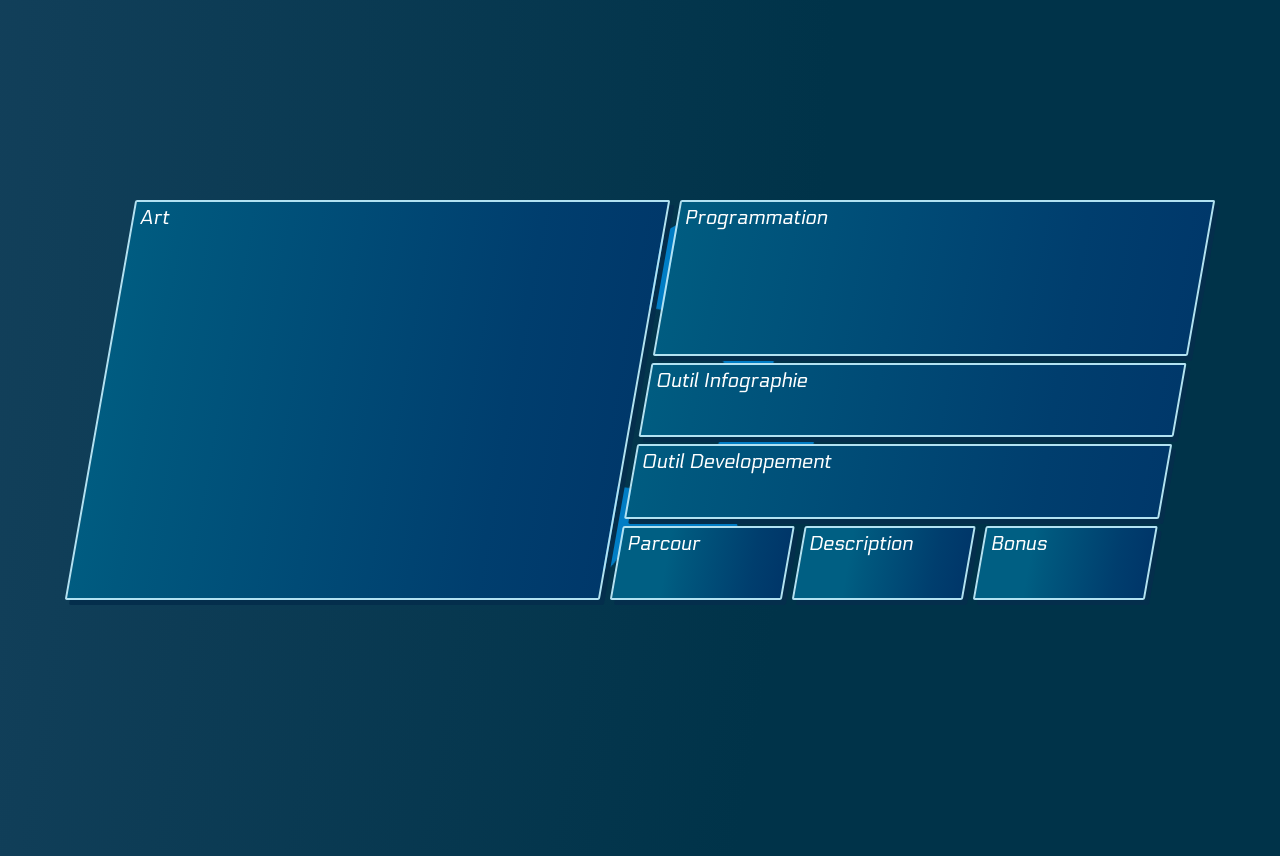
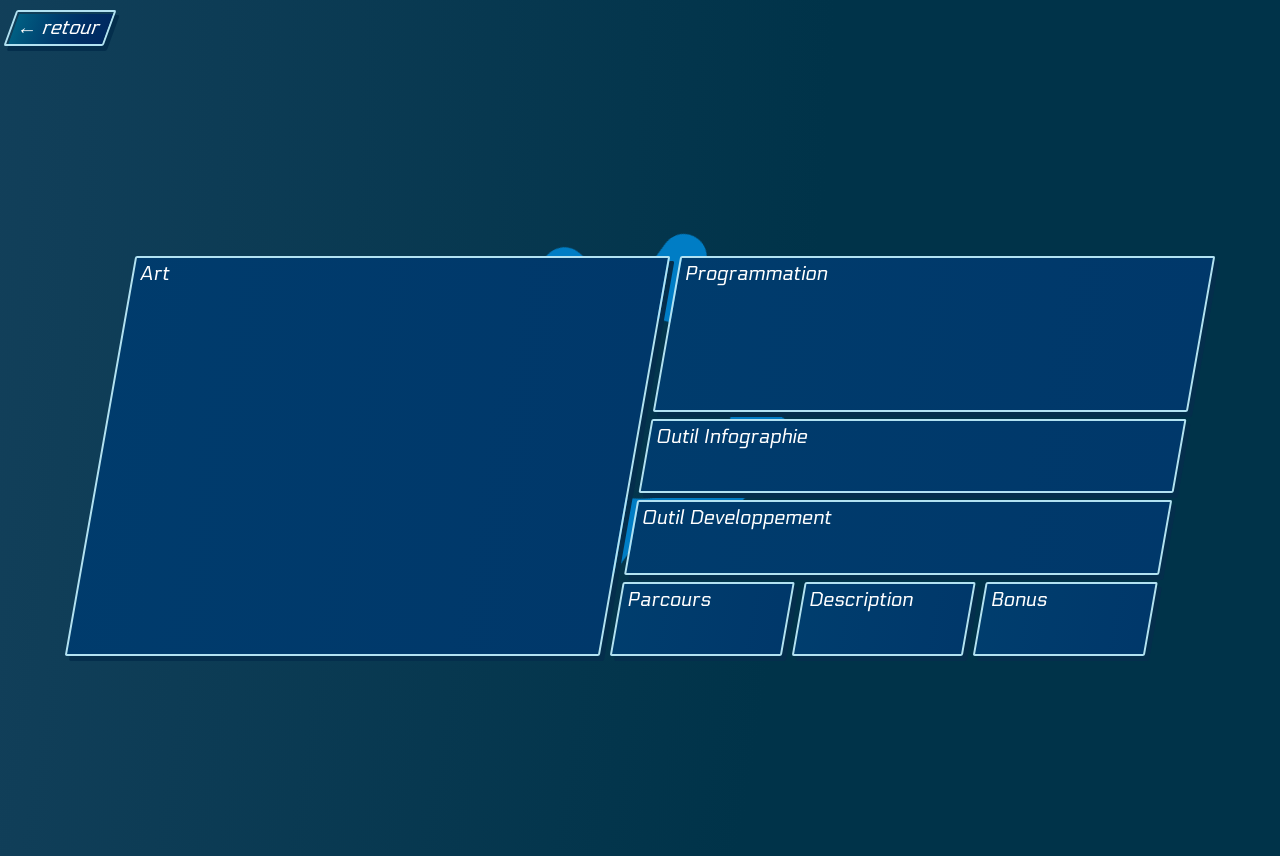
Before and after one commit to Tex-Eric/ReactPortFolio, a React (Create React App) app in the folder portfoliomaxime/: page / in a window 1280 px wide. Both pictures are taken after a click on the element "Voir plus". Before the commit the page ends 800 px from the top, so only its background shows below. Built offline with nearby package versions, Linux system fonts and the light colour scheme.

Commit message:
bouton retour fait et page InWork aussi.

```diff
--- a/portfoliomaxime/src/App.js
+++ b/portfoliomaxime/src/App.js
@@ -3,17 +3,25 @@ import Intro from "./Page/Intro/Intro";
 import WallpaperV01 from "./Component/Wallpaper/WallpaperV01";
 import WallpaperV02 from "./Component/Wallpaper/WallpaperV02";
 import MenuBottun from './Page/MenuBottun/MenuBottun';
+import InWork from './Page/InWork/InWork';
 
 
 function App() {
-  const [isMenuBottun, setIsMenuBottun] = useState(false);
+  const [pageActive, setPageActive] = useState(null);
 
-  const pageIsMenuButton = () =>{return setIsMenuBottun(true)}
+  const pageIsMenuButton = () =>{return setPageActive("MenuBottun")}
+  // const pageIsMenuArt = () =>{return setPageActive("MenuArt")}
+  const pageIsInWork = () =>{return setPageActive("InWork")}
+  const pageIsIntro = () =>{return setPageActive(null)}
 
-  const pageIsActive = (isMenuBottun) => {
-      if(isMenuBottun){
-        return <MenuBottun/>;
-      }else{
+  const pageIsActive = (pageActive) => {
+      if(pageActive === "MenuBottun"){
+        return <MenuBottun  pageIsInWork={pageIsInWork} pageIsIntro={pageIsIntro}/>;
+      } else if (pageActive === "MenuArt"){
+        return 'toto'
+      } else if (pageActive === "InWork"){
+        return <InWork pageIsIntro={pageIsIntro}/>;
+      } else{
         return<Intro pageIsMenuButton={pageIsMenuButton}/>;
       }
   };
@@ -22,7 +30,7 @@ function App() {
     <div>
       <WallpaperV01/>
       <WallpaperV02/>
-      {pageIsActive(isMenuBottun)}
+      {pageIsActive(pageActive)}
     </div>
   );
 }
--- /dev/null
+++ b/portfoliomaxime/src/Page/InWork/InWork.js
@@ -0,0 +1,18 @@
+import Buttonbias from "../../Component/Buttonbias/Buttonbias";
+
+function InWork({pageIsIntro}){
+const message = 'Page en cours de création, merci de patienté.';
+const returnWrite = '← retour';
+
+    return (
+        <>
+        <div style={{width: '100px',margin:'10px'}}>
+          <Buttonbias write={returnWrite} newFunction={pageIsIntro} isSkew={true}/>
+      </div>
+        <div style={{display:'flex', flexDirection:'column', justifyContent:'center', alignItems:'center', height:'100vh',overflow: 'hidden'}}>
+            <p style={{fontFamily: "Electrolize,sans-serif,Arial,Verdana", fontSize: "28px", color: "#FFFFFF", margin:'0 0 10px 0'}}>{message}</p>
+        </div>
+        </>
+    );
+}
+export default InWork;
--- a/portfoliomaxime/src/Page/Intro/Intro.js
+++ b/portfoliomaxime/src/Page/Intro/Intro.js
@@ -6,6 +6,7 @@ import {IntroGlobalStyle, Typo01Style, Typo02Style} from "./IntroStyle";
 function Intro({pageIsMenuButton}) {
     const isDesktop = useMediaQuery('(min-width: 640px)');
     const buttonWrite = 'Voir plus';
+    const returnWrite = '← retour';
 
 
   return (
--- a/portfoliomaxime/src/Page/MenuBottun/MenuBottun.js
+++ b/portfoliomaxime/src/Page/MenuBottun/MenuBottun.js
@@ -2,43 +2,53 @@ import Buttonbias from "../../Component/Buttonbias/Buttonbias";
 import useMediaQuery from "../../Utils/useMediaQuery";
 import { MenuBottunGrid01, MenuBottunGrid02, MenuBottunGrid03, MenuBottunGrid04 } from "./MenuBottunStyle";
 
-function MenuBottun() {
+function MenuBottun({pageIsInWork, pageIsIntro}) {
     const isDesktop = useMediaQuery('(min-width: 640px)');
-    const textArt = "Art";
-    const textProg = "Programmation";
-    const textInfo = "Outil Infographie";
-    const textDev = "Outil Developpement";
-    const textParc = "Parcour";
-    const textDesc = "Description";
-    const textBonus = "Bonus";
+
+    const text = {
+        art: "Art",
+        prog: "Programmation",
+        info: "Outil Infographie",
+        dev: "Outil Developpement",
+        parc: "Parcours",
+        desc: "Description",
+        bonus: "Bonus",
+        return: '← retour'
+    };
 
     return (
-    <div style={{display:'flex', flexDirection:'column', justifyContent:'center', height:'100vh',overflow: 'hidden'}}>
+      <>
+        <div style={{width: '100px',margin:'10px'}}>
+          <Buttonbias write={text.return} newFunction={pageIsIntro} isSkew={true}/>
+        </div>
+        <div style={{ display: 'flex', flexDirection: 'column', justifyContent: 'center', height: '100vh', overflow: 'hidden' }}>
             {isDesktop ? (
                 <div style={MenuBottunGrid01}>
-        <Buttonbias write={textArt} gridColumn={"1"} gridRow={"1/6"} dimension={5}/>
-        <Buttonbias write={textProg} gridColumn={"2"} gridRow={"1/3"} dimension={5}/>
-        <Buttonbias write={textInfo} gridColumn={"2"} gridRow={"3"} dimension={5}/>
-        <Buttonbias write={textDev} gridColumn={"2"} gridRow={"4"}  dimension={5}/>
+                    <Buttonbias write={text.art} newFunction={pageIsInWork} gridColumn={"1"} gridRow={"1/6"} dimension={5} />
+                    <Buttonbias write={text.prog} newFunction={pageIsInWork} gridColumn={"2"} gridRow={"1/3"} dimension={5} />
+                    <Buttonbias write={text.info} newFunction={pageIsInWork} gridColumn={"2"} gridRow={"3"} dimension={5} />
+                    <Buttonbias write={text.dev} newFunction={pageIsInWork} gridColumn={"2"} gridRow={"4"} dimension={5} />
                     <div style={MenuBottunGrid02}>
-          <Buttonbias write={textParc} gridColumn={"1"} gridRow={"1"}  dimension={3}/>
-          <Buttonbias write={textDesc} gridColumn={"2"} gridRow={"1"}  dimension={3}/>
-          <Buttonbias write={textBonus} gridColumn={"3"} gridRow={"1"}  dimension={3}/>
+                        <Buttonbias write={text.parc} newFunction={pageIsInWork} gridColumn={"1"} gridRow={"1"} dimension={3} />
+                        <Buttonbias write={text.desc} newFunction={pageIsInWork} gridColumn={"2"} gridRow={"1"} dimension={3} />
+                        <Buttonbias write={text.bonus} newFunction={pageIsInWork} gridColumn={"3"} gridRow={"1"} dimension={3} />
                     </div>
-      </div>) : (
+                </div>
+            ) : (
                 <div style={MenuBottunGrid03}>
-        <Buttonbias write={textArt} gridColumn={"1/3"} gridRow={"1/3"} isSkew={true}  dimension={3}/>
-        <Buttonbias write={textProg} gridColumn={"1/3"} gridRow={"3/4"} isSkew={true} dimension={3}/>
-        <Buttonbias write={textInfo} gridColumn={"1"} gridRow={"4"} isSkew={true} dimension={2}/>
-        <Buttonbias write={textDev} gridColumn={"2/3"} gridRow={"4"} isSkew={true} dimension={2}/>
+                    <Buttonbias write={text.art} newFunction={pageIsInWork} gridColumn={"1/3"} gridRow={"1/3"} isSkew={true} dimension={3} />
+                    <Buttonbias write={text.prog} newFunction={pageIsInWork} gridColumn={"1/3"} gridRow={"3/4"} isSkew={true} dimension={3} />
+                    <Buttonbias write={text.info} newFunction={pageIsInWork} gridColumn={"1"} gridRow={"4"} isSkew={true} dimension={2} />
+                    <Buttonbias write={text.dev} newFunction={pageIsInWork} gridColumn={"2/3"} gridRow={"4"} isSkew={true} dimension={2} />
                     <div style={MenuBottunGrid04}>
-          <Buttonbias write={textParc} gridColumn={"1"} gridRow={"1"} dimension={2}/>
-          <Buttonbias write={textDesc} gridColumn={"2"} gridRow={"1"} dimension={2}/>
-          <Buttonbias write={textBonus} gridColumn={"3"} gridRow={"1"} dimension={2}/>
+                        <Buttonbias write={text.parc} newFunction={pageIsInWork} gridColumn={"1"} gridRow={"1"} dimension={2} />
+                        <Buttonbias write={text.desc} newFunction={pageIsInWork} gridColumn={"2"} gridRow={"1"} dimension={2} />
+                        <Buttonbias write={text.bonus} newFunction={pageIsInWork} gridColumn={"3"} gridRow={"1"} dimension={2} />
                     </div>
                 </div>
             )}
         </div>
+      </>
     );
 }
 
```
Lines whose indentation alone changed are shown as unchanged.
